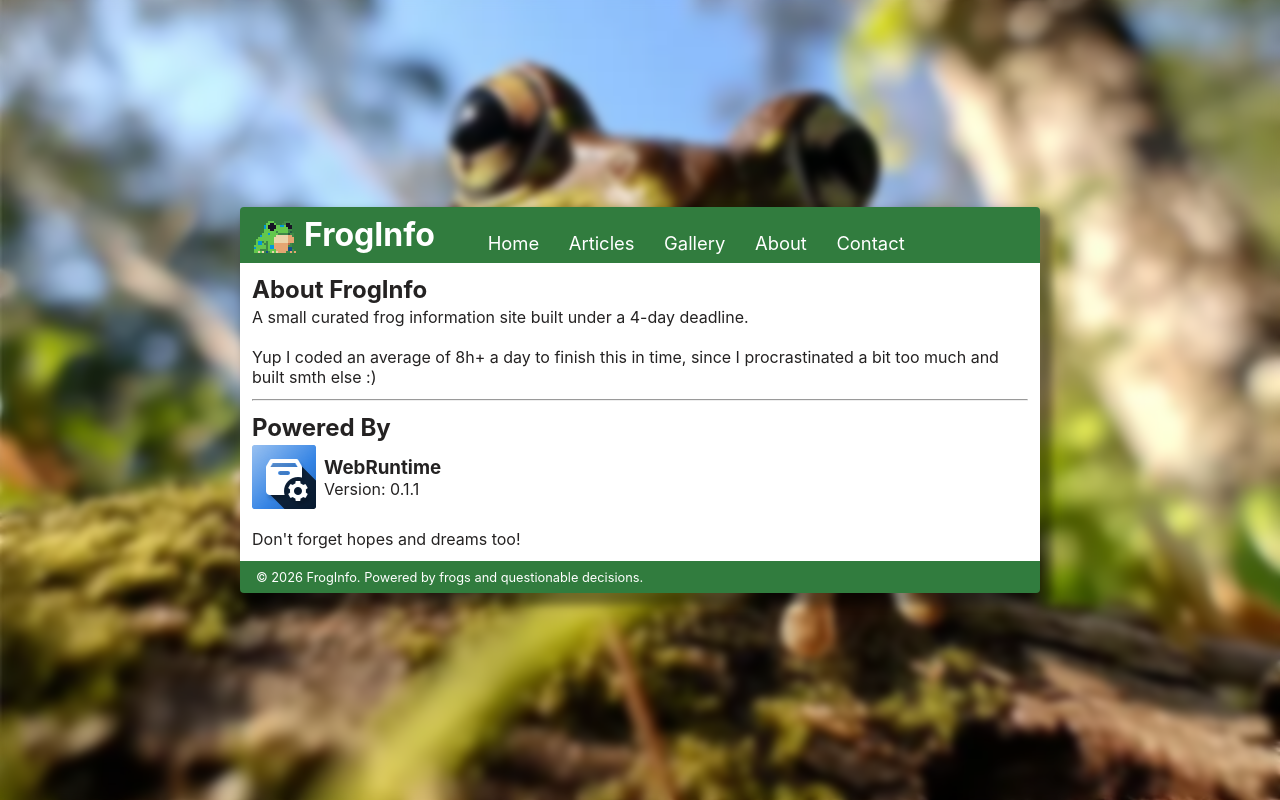
After one commit to hanno-siska/FrogInfo, a PHP site: page /app/views/about.php in a window 1280 px wide. The commit adds this page. Run offline with PHP 8.4, Linux system fonts and the light colour scheme.

Commit message:
jeez ive never done so many random checkpoints anyway
added webruntime icon
modified page start to include more link buttons
article got a tiny change
added about and contact pages cause why not
datastore got an update where it now waits a max of 30sec before crashing YAYYYYY, if 2 people would try to write at the same time

```diff
--- a/app/src/datastore.php
+++ b/app/src/datastore.php
@@ -19,6 +19,7 @@ final class DataStore {
         try {
             $this->pdo = new \PDO("sqlite:".self::DATABASE_LOCATION);
             $this->pdo->exec(file_get_contents(self::DATABASE_SCHEMA));
+            $this->pdo->setAttribute(PDO::ATTR_TIMEOUT, 30);
         } catch(\PDOException $e) {
             echo $e->getMessage();
             die(1);
@@ -26,7 +27,7 @@ final class DataStore {
     }
 
     public function get_popular_frog(bool $get_one = true): bool|array {
-        $stmt = $this->pdo->query("SELECT id, title, description, image_description, image, viewed_count FROM frog_articles ORDER BY viewed_count ASC LIMIT 4");
+        $stmt = $this->pdo->query("SELECT id, title, description, image_description, image, viewed_count FROM frog_articles ORDER BY viewed_count DESC LIMIT 4");
         if ($get_one) {return $stmt->fetch(PDO::FETCH_ASSOC);}
         else {return $stmt->fetchAll(PDO::FETCH_ASSOC);}
     }
--- a/app/static/stylesheet.css
+++ b/app/static/stylesheet.css
@@ -3,7 +3,7 @@
 @import url("/app/static/reusables.css");
 
 /*== Shared == */
-.home, .articles, .error, .gallery, .article {
+.home, .articles, .error, .gallery, .article, .about {
   padding: 0.75rem;
 }
 
@@ -49,6 +49,13 @@
   box-shadow: none;
 }
 
+/*== About Page ==*/
+.about .side_by_side {
+  display: flex;
+  gap: 0.5rem;
+  align-items: center;
+}
+
 /*== Media Queries ==*/
 @media (max-width: 550px) {
   .home .featured_cards,
--- a/app/static/templates/page_start.php
+++ b/app/static/templates/page_start.php
@@ -5,7 +5,7 @@
     <meta name="viewport" content="width=device-width, initial-scale=1.0" />
     <link rel="shortcut icon" href="/app/static/assets/toxic_frog_favicon.png" type="image/x-icon">
     <link rel="stylesheet" href="/app/static/stylesheet.css" />
-    <?= "<title>FrogInfo - ".($title ?? 'NONE')."</title>\n" ?>
+    <title>FrogInfo - <?= $title ?? 'NONE' ?></title>
   </head>
   <body>
     <div class="blur_body">
@@ -17,6 +17,8 @@
             <a href="/" class="link_button">Home</a>
             <a href="/content/articles" class="link_button">Articles</a>
             <a href="/content/gallery" class="link_button">Gallery</a>
+            <a href="/about" class="link_button">About</a>
+            <a href="/contact" class="link_button">Contact</a>
           </nav>
         </header>
         <?= "<div class='".($content ?? "")."'>" ?>
--- /dev/null
+++ b/app/views/about.php
@@ -0,0 +1,26 @@
+<?php
+$title = "About";
+$content = "about";
+include __DIR__."/../static/templates/page_start.php";
+?>
+
+<h2>About FrogInfo</h2>
+<p>A small curated frog information site built under a 4-day deadline.</p>
+<br>
+<p>Yup I coded an average of 8h+ a day to finish this in time, since I procrastinated a bit too much and built smth else :)</p>
+<hr class="separator">
+<h2>Powered By</h2>
+<div class="side_by_side">
+    <img src="/app/static/assets/webruntime_icon.png" alt="WebRuntime, basically a box with a gear on a blue gradient and a nice shadow">
+    <div>
+        <h3>WebRuntime</h3>
+        <p>Version: 0.1.1</p>
+    </div>
+    <br>
+</div>
+<br>
+<p>Don't forget hopes and dreams too!</p>
+
+<?php
+include __DIR__."/../static/templates/page_end.php";
+?>
--- a/app/views/content/article.php
+++ b/app/views/content/article.php
@@ -9,7 +9,7 @@ include __DIR__."/../../static/templates/page_start.php";
     <section class="article_content">
         <div class="card">
             <img src='<?= $data["result"]["image"] ?? "/app/static/assets/broken_image.png" ?>' alt='<?= $data["result"]["image_description"] ?? "Failed to load image description" ?>' class='card_image'>
-            <a href="<?= $data["result"]["image_source"] ?? $data["result"]["image"] ?>" target="_blank">Image Source</a>
+            <a href="<?= ($data["result"]["image_source"] ?? $data["result"]["image"]) ?? "/error" ?>" target="_blank">Image Source</a>
         </div>
         <div>
             <h2><?= $data["result"]["title"] ?? "Failed to load title" ?></h2>
```
Also changed, not shown: app/views/contact.php (added, +9 -0 lines), app/static/assets/webruntime_icon.png (added).
